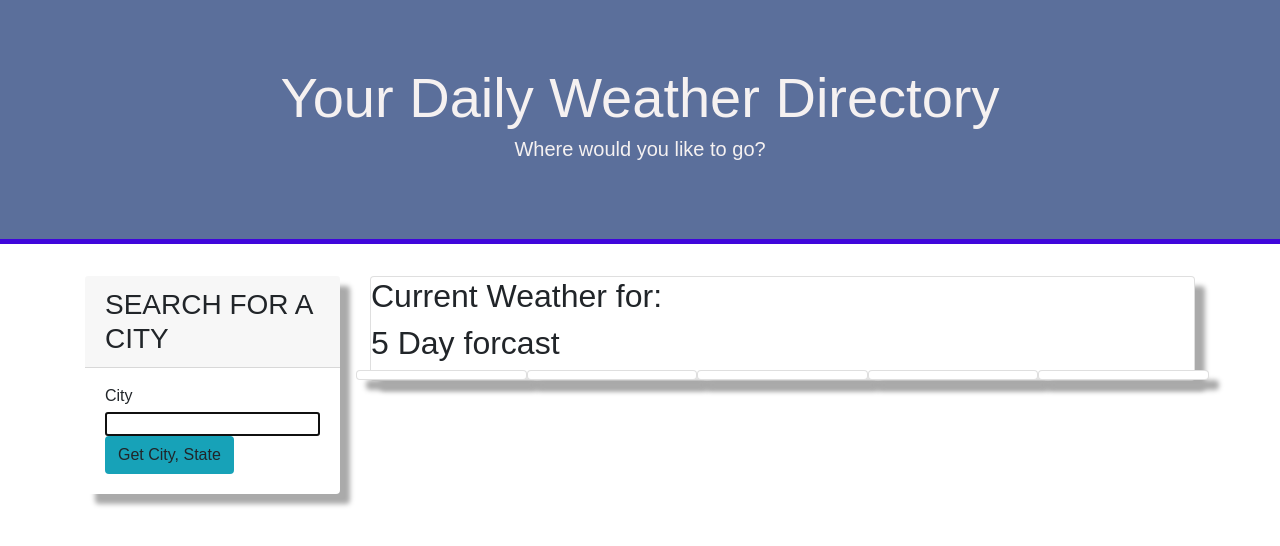
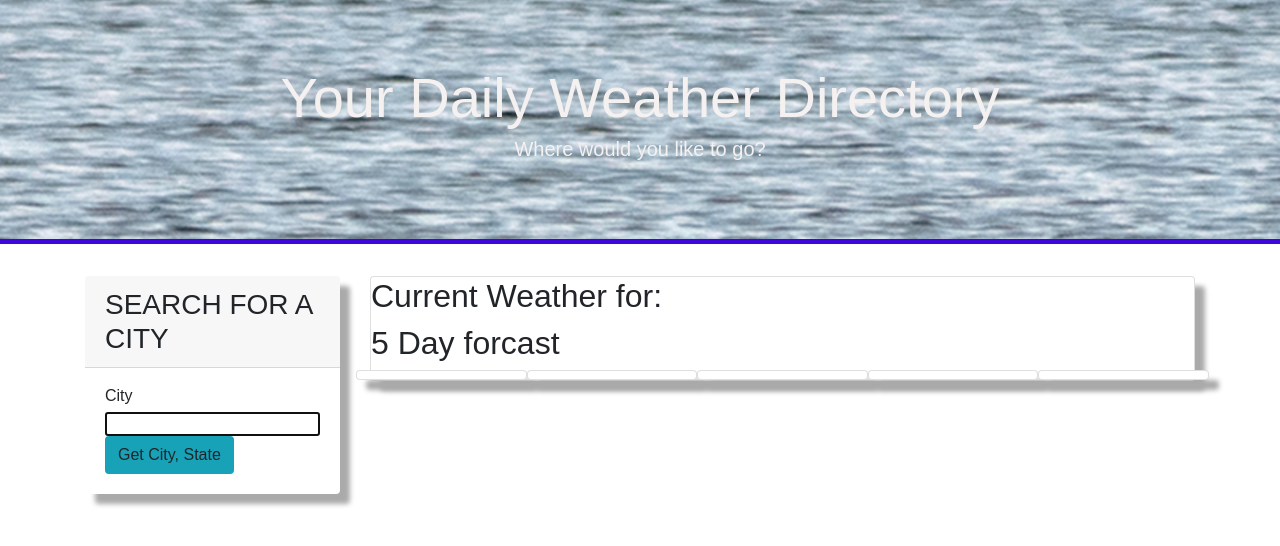
Before and after one commit to saibhreas/weatherNow, a plain HTML site: page index.html in a window 1280 px wide. Drawn offline with nearby package versions, Linux system fonts and the light colour scheme.

Commit message:
getting images set

```diff
--- a/assets/css/style.css
+++ b/assets/css/style.css
@@ -32,7 +32,7 @@ body {
 }
 
 .jumbotron-weather {
-  background-image: url(../img/skimmingBuf1);
+  background-image: url(../img/skimmingBuf1.jpg);
   background-size: cover;
 
 }
```
